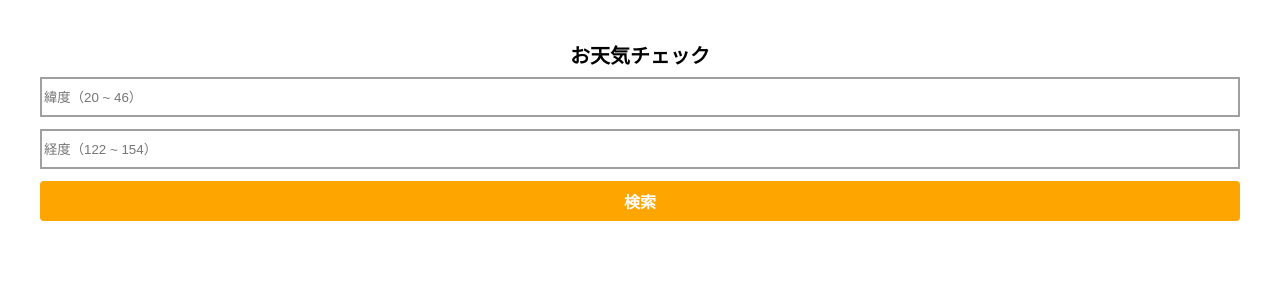
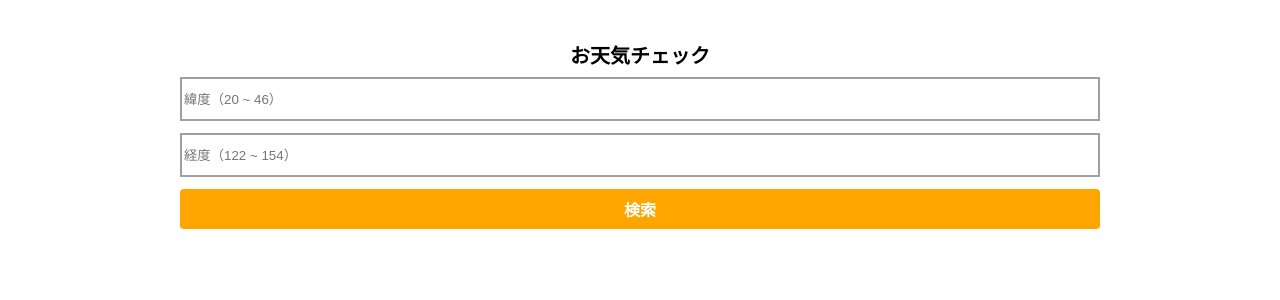
Before and after one commit to Takenari-Yamamoto/weather-forecast-app, a React (Create React App) app: page / in a window 1280 px wide. Shown: the top 300 px of the page. Built offline with nearby package versions, Linux system fonts and the light colour scheme.

Commit message:
memo対応

```diff
--- a/src/App.css
+++ /dev/null
@@ -1,4 +0,0 @@
-.App {
-  padding: 40px;
-  text-align: center;
-}
--- a/src/App.tsx
+++ b/src/App.tsx
@@ -1,39 +1,33 @@
 /** @jsxImportSource @emotion/react */
-import './App.css';
 import { css } from '@emotion/react';
-import Button from './components/Button';
-import TextField from './components/TextField';
+/*  Components */
+import Title from './components/Title';
+import SearchField from './components/SearchField';
 import WeatherResults from './components/WeatherResults';
+/* Hooks */
 import { useSearchWeather } from './hooks/useSearchWeather';
 
 function App() {
-  const titleStyle = css`
-    font-weight: bold;
-    font-size: 20px;
-    margin-bottom: 8px;
-  `;
-
-  const searchContainerStyle = css`
+  const containerStyle = css`
+    padding: 40px;
+    max-width: 1000px;
     display: flex;
-    gap: 12px;
     flex-direction: column;
-    margin-bottom: 24px;
+    margin: 0 auto;
+    text-align: center;
   `;
 
   const { handleInputLat, handleInputLon, search, weatherList, cityName } =
     useSearchWeather();
 
   return (
-    <div className="App">
-      <p css={titleStyle}>お天気チェック</p>
-      <div css={searchContainerStyle}>
-        <TextField handleInput={handleInputLat} placeholder="緯度（20 ~ 46）" />
-        <TextField
-          handleInput={handleInputLon}
-          placeholder="経度（122 ~ 154）"
-        />
-        <Button variant="search" text="検索" onClick={search} />
-      </div>
+    <div css={containerStyle}>
+      <Title title="お天気チェック" />
+      <SearchField
+        handleInputLat={handleInputLat}
+        handleInputLon={handleInputLon}
+        search={search}
+      />
       <WeatherResults results={weatherList} cityName={cityName} />
     </div>
   );
--- /dev/null
+++ b/src/components/SearchField.tsx
@@ -0,0 +1,32 @@
+/** @jsxImportSource @emotion/react */
+import { css } from '@emotion/react';
+import { memo } from 'react';
+import Button from './Button';
+import TextField from './TextField';
+
+type Props = {
+  handleInputLat: (e: string) => void;
+  handleInputLon: (e: string) => void;
+  search: () => void;
+};
+
+const SearchField = (props: Props) => {
+  const { handleInputLat, handleInputLon, search } = props;
+
+  const searchContainerStyle = css`
+    display: flex;
+    gap: 12px;
+    flex-direction: column;
+    margin-bottom: 24px;
+  `;
+
+  return (
+    <div css={searchContainerStyle}>
+      <TextField handleInput={handleInputLat} placeholder="緯度（20 ~ 46）" />
+      <TextField handleInput={handleInputLon} placeholder="経度（122 ~ 154）" />
+      <Button variant="search" text="検索" onClick={search} />
+    </div>
+  );
+};
+
+export default memo(SearchField);
--- a/src/components/TextField.tsx
+++ b/src/components/TextField.tsx
@@ -11,7 +11,7 @@ type OtherProps = {
 type Props = InputProp & OtherProps;
 
 const textFieldStyle = css`
-  height: 40px;
+  height: 44px;
   border: 2px solid #a0a0a0;
 `;
 
--- /dev/null
+++ b/src/components/Title.tsx
@@ -0,0 +1,21 @@
+/** @jsxImportSource @emotion/react */
+import { memo } from 'react';
+import { css } from '@emotion/react';
+
+type Props = {
+  title: string;
+};
+
+const Title = (props: Props) => {
+  const { title } = props;
+
+  const titleStyle = css`
+    font-weight: bold;
+    font-size: 20px;
+    margin-bottom: 8px;
+  `;
+
+  return <p css={titleStyle}>{title}</p>;
+};
+
+export default memo(Title);
--- a/src/components/WeatherResults.tsx
+++ b/src/components/WeatherResults.tsx
@@ -56,6 +56,10 @@ const WeatherResults = (props: Props) => {
     }
   `;
 
+  const sliderStyle = css`
+    cursor: pointer;
+  `;
+
   const buttonContainerStyle = css`
     display: flex;
     justify-content: space-between;
@@ -91,7 +95,7 @@ const WeatherResults = (props: Props) => {
       <Slider ref={sliderRef} {...settings}>
         {results.map((result, i) => {
           return (
-            <div key={i}>
+            <div css={sliderStyle} key={i}>
               <p css={dateStyle}>{formatDate(result.datetime)}</p>
               <div css={weatherResultsStyles}>
                 <div css={cardStyle}>
--- a/src/hooks/useSearchWeather.ts
+++ b/src/hooks/useSearchWeather.ts
@@ -17,6 +17,7 @@ export const useSearchWeather = () => {
   // 検索ボタン押下時の処理
   const search = async () => {
     if (!lat || !lon) {
+      alert('経度と緯度を入力してください。');
       return;
     }
 
```
